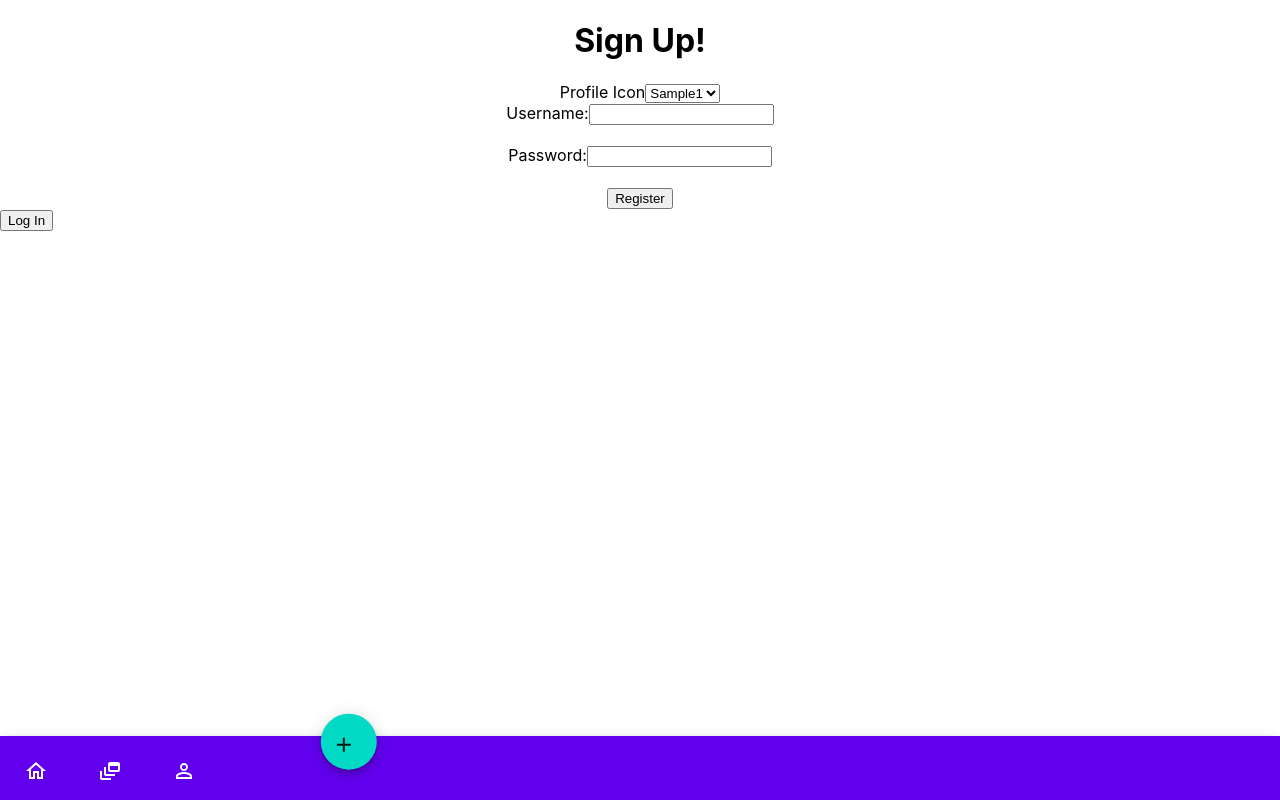
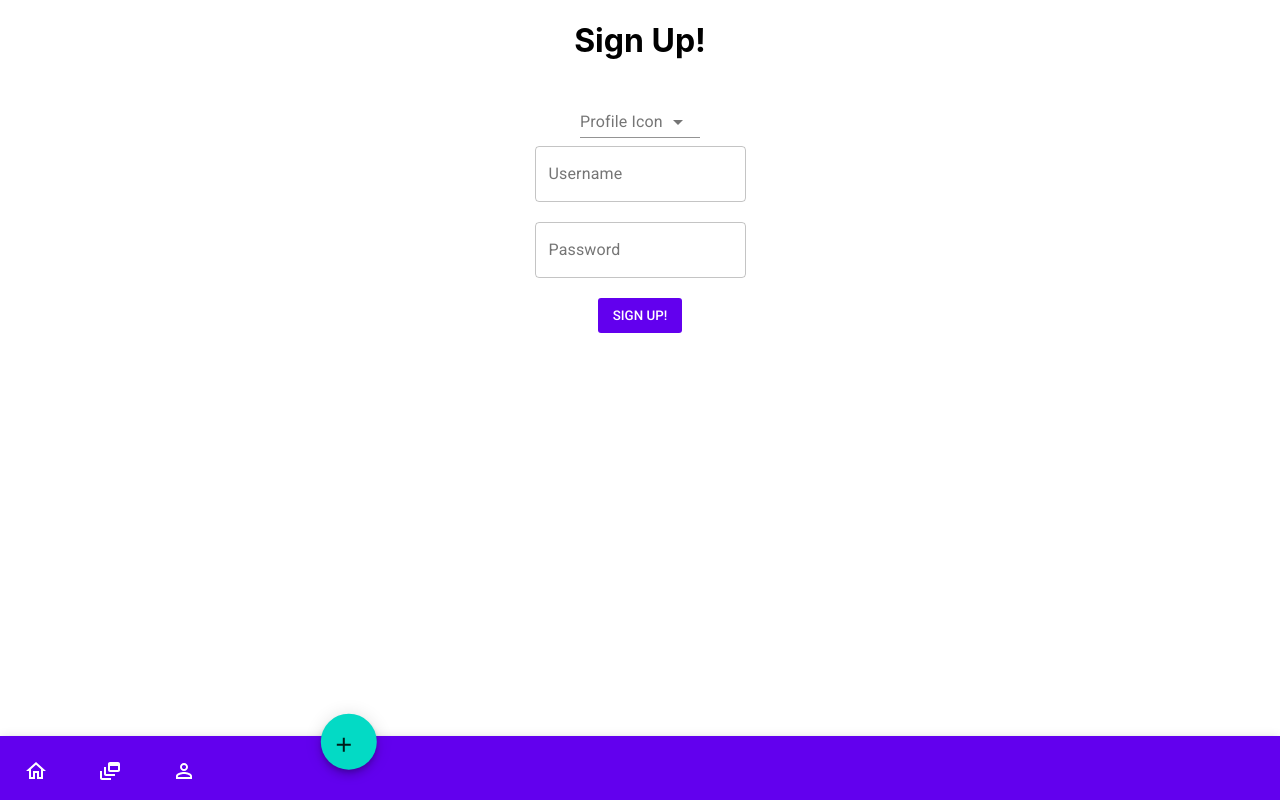
Before and after one commit to tjconti12/favorsApp_FE, a React (Create React App) app: page /register in a window 1280 px wide. Built offline with nearby package versions, Linux system fonts and the light colour scheme.

Commit message:
fixing register page

```diff
--- a/src/components/Register/Register.js
+++ b/src/components/Register/Register.js
@@ -1,10 +1,29 @@
 import { useState } from "react";
-import { Link, Redirect } from "react-router-dom";
+import { Redirect } from "react-router-dom";
 import axios from "axios";
 import ENDPOINT from "../../config/config";
+import Select from "@material-ui/core/Select";
+import InputLabel from "@material-ui/core/InputLabel";
+import { makeStyles } from "@material-ui/core/styles";
+import FormControl from "@material-ui/core/FormControl";
+import OutlinedInput from "@material-ui/core/OutlinedInput";
+import MenuItem from "@material-ui/core/MenuItem";
+import "./Register.css";
 
 const Register = () => {
   const [redirect, setRedirect] = useState(false);
+
+  const useStyles = makeStyles((theme) => ({
+    formControl: {
+      margin: theme.spacing(1),
+      minWidth: 120,
+    },
+    selectEmpty: {
+      marginTop: theme.spacing(2),
+    },
+  }));
+
+  const classes = useStyles();
 
   const handleSubmit = (e) => {
     e.preventDefault();
@@ -21,7 +40,7 @@ const Register = () => {
   };
 
   if (redirect) {
-    return <Redirect to="/" />;
+    return <Redirect to="/login" />;
   }
 
   return (
@@ -31,30 +50,48 @@ const Register = () => {
       </center>
       <form onSubmit={handleSubmit}>
         <center>
-          <label htmlFor="profile-icon">Profile Icon</label>
-          <select id="profile" name="profile-icon">
-            <option value="sample1">Sample1</option>
-            <option value="sample2">Sample2</option>
-            <option value="sample3">Sample3</option>
-          </select>
+          <FormControl className={classes.formControl}>
+            <InputLabel id="demo-simple-select-label">Profile Icon</InputLabel>
+            <Select labelId="demo-simple-select-label" id="demo-simple-select">
+              <MenuItem value="sample1" className="menu-items">
+                Sample1
+              </MenuItem>
+              <MenuItem value="sample2">Sample2</MenuItem>
+              <MenuItem value="sample3">Sample 3</MenuItem>
+            </Select>
+          </FormControl>
         </center>
         <center>
-          <label htmlFor="username">Username:</label>
-          <input id="username" className="register-field" type="text" />
+          <FormControl variant="outlined">
+            <InputLabel htmlFor="username">Username</InputLabel>
+            <OutlinedInput
+              id="username"
+              className="register-field"
+              type="text"
+              label="username"
+            />
+          </FormControl>
         </center>
         <br />
         <center>
-          <label htmlFor="password">Password:</label>
-          <input id="password" className="register-field" type="password" />
+          <FormControl variant="outlined">
+            <InputLabel htmlFor="component-outlined">Password</InputLabel>
+            <OutlinedInput
+              id="component-outlined"
+              className="register-field"
+              type="password"
+              label="password"
+            />
+          </FormControl>
         </center>
+
         <center>
           <br />
-          <button type="submit">Register</button>
+          <button id="register" type="submit">
+            SIGN UP!
+          </button>
         </center>
       </form>
-      <Link to="/">
-        <button>Log In</button>
-      </Link>
     </div>
   );
 };
```
